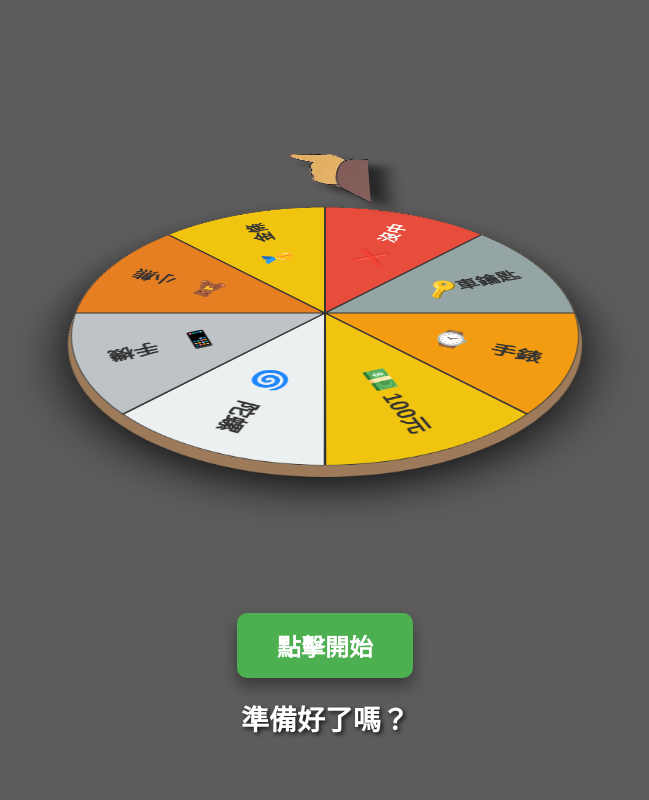
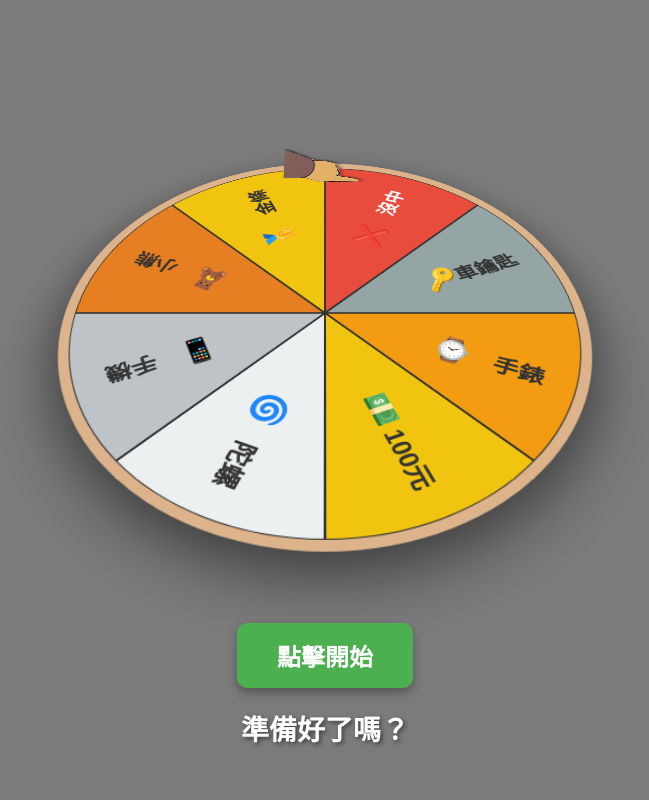
Before and after one commit to pushincoa/person, a Spring Boot app: page /wheel_math.html in a window 1280 px wide. Shown: the whole page, without its empty margins (315-964 px from the left). Run offline with Spring Boot 4, Linux system fonts and the light colour scheme.

Commit message:
Update wheel_math.html

```diff
--- a/src/main/resources/static/wheel_math.html
+++ b/src/main/resources/static/wheel_math.html
@@ -3,7 +3,7 @@
 <head>
     <meta charset="UTF-8">
     <meta name="viewport" content="width=device-width, initial-scale=1.0">
-    <title>互動式幸運轉盤 (3D懸浮手指版)</title>
+    <title>互動式幸運轉盤 (上方手指往下指)</title>
     <style>
         body {
             display: flex;
@@ -11,76 +11,59 @@
             align-items: center;
             justify-content: center;
             height: 100vh;
-            background-color: #5c5c5c; /* 把背景調暗一點，更能凸顯立體光影 */
+            background-color: #7b7b7b;
             margin: 0;
             font-family: sans-serif;
             overflow: hidden;
             cursor: pointer;
         }
 
-        /* 建立 3D 攝影機視角 */
-        .scene {
+        .wheel-container {
             position: relative;
+            transform: perspective(800px) rotateX(45deg);
+            box-shadow: 0 20px 50px rgba(0,0,0,0.5);
+            border-radius: 50%;
+            background-color: #dcb38a;
+            padding: 10px;
             width: 500px;
             height: 500px;
-            perspective: 1200px; /* 視角深度，數字越小透視感越強烈 */
-            margin-bottom: 50px;
-        }
-
-        /* 轉盤本體 (做出厚度與傾斜) */
-        .wheel-wrapper {
-            position: absolute;
-            width: 100%;
-            height: 100%;
-            border-radius: 50%;
-            background-color: #dcb38a;
-            /* 將圓盤向後倒 (rotateX)，產生放在桌面上的感覺 */
-            transform: rotateX(60deg);
-            /* 利用陰影做出木板的 3D 厚度 (向下延伸 15px) 與落地陰影 */
-            box-shadow:
-                0 15px 0 #9c7a5a,
-                0 30px 50px rgba(0,0,0,0.8);
-            /* 讓裡面的元素也能繼承 3D 空間 */
-            transform-style: preserve-3d;
         }
 
         canvas {
             display: block;
             border-radius: 50%;
-            /* 讓 Canvas 服貼在轉盤表面 */
-            width: 100%;
-            height: 100%;
         }
 
-        /* 手指旋轉容器 (懸浮在空中) */
         .pointer-wrapper {
             position: absolute;
-            top: 0;
+            /* 將指針容器移動到上方 */
+            top: -150px;
             left: 0;
             width: 100%;
             height: 100%;
             border-radius: 50%;
-            /* 🌟 核心魔法：一樣向後倒，但用 translateZ 把它往「上」拉抬 50px，變成懸浮狀態 */
-            transform: rotateX(60deg) translateZ(50px);
-            transform-origin: center center;
-            pointer-events: none;
+            /* 將圓盤向後倒 */
+            transform: rotateX(60deg);
+            transform-style: preserve-3d;
             z-index: 20;
         }
 
-        /* 指針圖片設定 */
+        /* 修改：手圖片設定 (上方向下) */
         .pointer-img {
             position: absolute;
+            /* 移除 translateY(-50%)，因為它會干擾 top 屬性 */
             left: 50%;
-            top: -20px; /* 位置微調，讓指尖剛好切到邊緣 */
-            /* 手指原本是橫的，旋轉 90 度讓它朝下指 */
-            transform: translateX(-50%) rotate(90deg);
+            /* 調整 top 值，使手指伸進轉盤中指在上方 */
+            top: -5px;
+            /* 本地水平翻轉 scaleX(-1)，然後逆時針旋轉 90 度 rotate(-90deg) */
+            transform: translateX(-50%) rotate(-90deg);
             width: 160px;
             height: 100px;
-            /* 🌟 懸浮陰影：因為手浮在空中，所以陰影要偏移比較多，且比較模糊 */
-            filter: drop-shadow(20px -20px 10px rgba(0,0,0,0.6));
+            filter: drop-shadow(3px 3px 2px rgba(0,0,0,0.3));
         }
 
         .controls {
+            margin-top: 50px;
             text-align: center;
             z-index: 30;
         }
@@ -94,14 +77,13 @@
             border: none;
             border-radius: 10px;
             cursor: pointer;
-            box-shadow: 0 8px 15px rgba(0,0,0,0.4);
+            box-shadow: 0 5px 10px rgba(0,0,0,0.3);
             transition: transform 0.1s;
             pointer-events: auto;
         }
 
         button:active {
-            transform: translateY(4px);
-            box-shadow: 0 4px 10px rgba(0,0,0,0.4);
+            transform: translateY(2px);
         }
 
         #result {
@@ -109,7 +91,7 @@
             font-size: 28px;
             font-weight: bold;
             color: white;
-            text-shadow: 2px 2px 4px rgba(0,0,0,0.8);
+            text-shadow: 2px 2px 4px rgba(0,0,0,0.5);
         }
     </style>
 </head>
@@ -118,10 +100,8 @@
     <audio id="spinSound" src="/audio/minnie.mp3" loop preload="auto"></audio>
     <audio id="stopSound" src="/audio/stop.mp3" preload="auto"></audio>
 
-    <div class="scene">
-        <div class="wheel-wrapper">
-            <canvas id="wheelCanvas" width="500" height="500"></canvas>
-        </div>
+    <div class="wheel-container">
+        <canvas id="wheelCanvas" width="500" height="500"></canvas>
 
         <div id="pointerWrapper" class="pointer-wrapper">
             <img src="/img/image_5.png" id="pointerImg" class="pointer-img" alt="Pointer" />
@@ -165,7 +145,7 @@
         let spinVelocity = 0;
         let animationFrameId;
 
-        // 繪製轉盤圖形
+        // 初始繪製轉盤 (只執行一次)
         function drawWheel() {
             ctx.clearRect(0, 0, canvas.width, canvas.height);
 
@@ -219,14 +199,15 @@
                     currentAngle -= Math.PI * 2;
                 }
 
-                // 🌟 動畫更新：保持傾斜 (rotateX) 與懸浮高度 (translateZ)，只加上旋轉 (rotateZ)
-                // 注意字串中的順序非常重要！
-                pointerWrapper.style.transform = `rotateX(60deg) translateZ(50px) rotateZ(${currentAngle}rad)`;
+                // 更新：手指順時針旋轉公轉
+                // 為了配合上方往下指的透視，需要保持 rotateX(60deg) 並且 rotateZ 角度
+                pointerWrapper.style.transform = `rotateX(60deg) rotateZ(${currentAngle}rad)`;
 
                 animationFrameId = requestAnimationFrame(animate);
             }
         }
 
+        // 判定中獎邏輯
         function checkResult() {
             let normalizedAngle = currentAngle % (Math.PI * 2);
             let winningSegmentIndex = Math.floor(normalizedAngle / arc);
@@ -263,6 +244,7 @@
             }
         });
 
+        // 初始繪製轉盤
         drawWheel();
     </script>
 </body>
```
